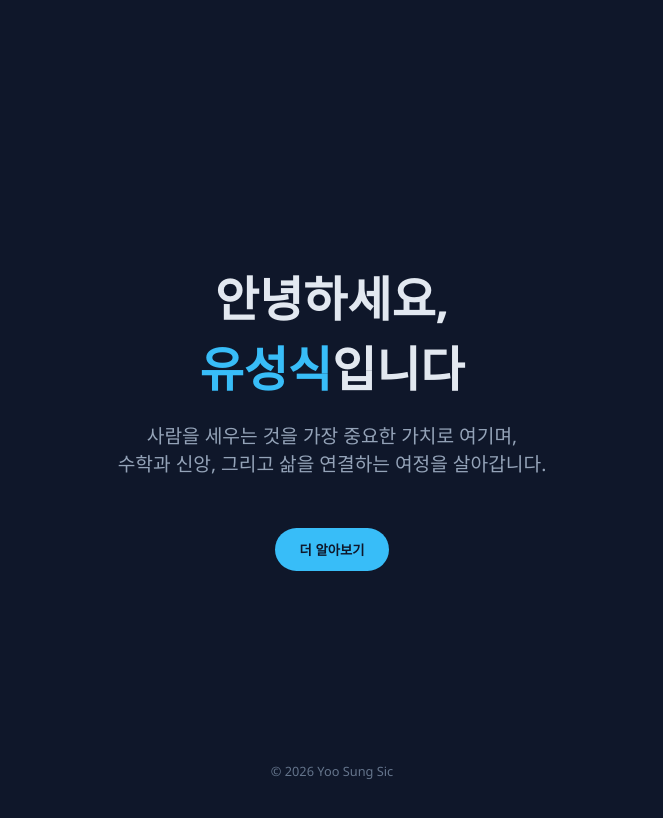
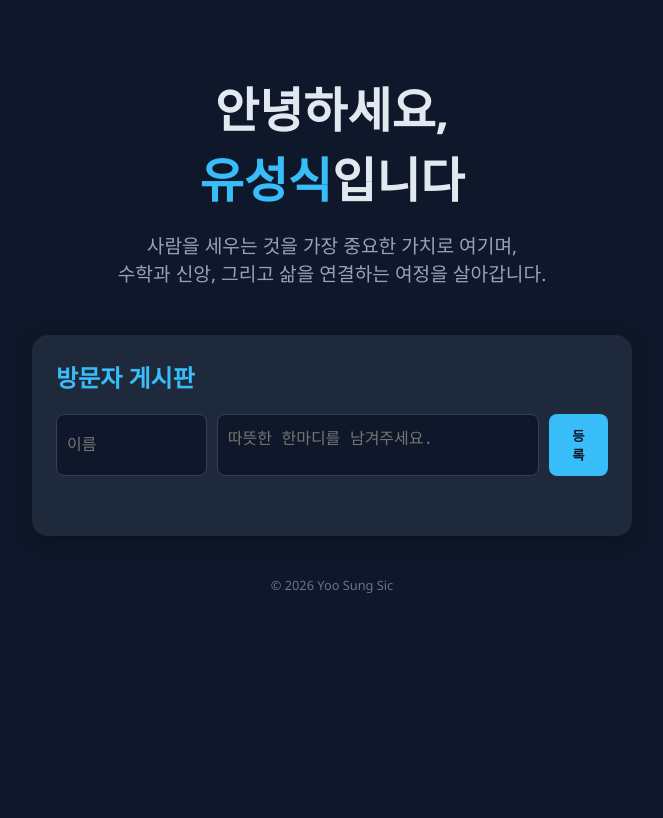
Before and after one commit to SungSicYoo/new_project, a plain HTML site: page index.html in a window 1280 px wide. Shown: the whole page, without its empty margins (308-971 px from the left). Drawn offline with Linux system fonts and the light colour scheme.

Commit message:
Add visitor board feature

```diff
--- a/index.html
+++ b/index.html
@@ -13,9 +13,14 @@
       display: flex;
       flex-direction: column;
       align-items: center;
-      justify-content: center;
-      height: 100vh;
+      min-height: 100vh;
       text-align: center;
+      padding: 40px 20px;
+    }
+
+    .container {
+      max-width: 600px;
+      width: 100%;
     }
 
     h1 {
@@ -26,18 +31,51 @@
     p {
       font-size: 1.2rem;
       color: #94a3b8;
-      max-width: 500px;
+      margin-bottom: 2rem;
     }
 
     .highlight {
       color: #38bdf8;
     }
 
-    .btn {
-      margin-top: 2rem;
-      padding: 12px 24px;
+    /* 게시판 스타일 */
+    .guestbook {
+      margin-top: 3rem;
+      background: #1e293b;
+      padding: 24px;
+      border-radius: 16px;
+      text-align: left;
+      box-shadow: 0 4px 20px rgba(0, 0, 0, 0.3);
+    }
+
+    .guestbook h2 {
+      margin-top: 0;
+      color: #38bdf8;
+      font-size: 1.5rem;
+    }
+
+    .input-group {
+      display: flex;
+      gap: 10px;
+      margin-bottom: 20px;
+    }
+
+    input, textarea {
+      background: #0f172a;
+      border: 1px solid #334155;
+      color: #e2e8f0;
+      padding: 10px;
+      border-radius: 8px;
+      font-size: 1rem;
+    }
+
+    input { width: 30%; }
+    textarea { width: 70%; flex-grow: 1; resize: none; height: 40px; }
+
+    .btn-submit {
+      padding: 10px 20px;
       border: none;
-      border-radius: 30px;
+      border-radius: 8px;
       background: #38bdf8;
       color: #0f172a;
       font-weight: bold;
@@ -45,33 +83,124 @@
       transition: 0.3s;
     }
 
-    .btn:hover {
-      background: #0ea5e9;
+    .btn-submit:hover { background: #0ea5e9; }
+
+    .message-list {
+      list-style: none;
+      padding: 0;
+      max-height: 300px;
+      overflow-y: auto;
+    }
+
+    .message-item {
+      background: #334155;
+      padding: 12px;
+      border-radius: 8px;
+      margin-bottom: 10px;
+      animation: fadeIn 0.5s ease-in-out;
+    }
+
+    .message-header {
+      display: flex;
+      justify-content: space-between;
+      font-size: 0.8rem;
+      color: #94a3b8;
+      margin-bottom: 5px;
+    }
+
+    .message-author { font-weight: bold; color: #38bdf8; }
+
+    @keyframes fadeIn {
+      from { opacity: 0; transform: translateY(10px); }
+      to { opacity: 1; transform: translateY(0); }
     }
 
     footer {
-      position: absolute;
-      bottom: 20px;
+      margin-top: 40px;
       font-size: 0.8rem;
       color: #64748b;
     }
   </style>
 </head>
 <body>
-  <div>
+  <div class="container">
     <h1>안녕하세요,<br><span class="highlight">유성식</span>입니다</h1>
     <p>
       사람을 세우는 것을 가장 중요한 가치로 여기며,<br>
       수학과 신앙, 그리고 삶을 연결하는 여정을 살아갑니다.
     </p>
 
-    <button class="btn" onclick="alert('곧 더 많은 이야기가 업데이트됩니다!')">
-      더 알아보기
-    </button>
+    <div class="guestbook">
+      <h2>방문자 게시판</h2>
+      <div class="input-group">
+        <input type="text" id="nameInput" placeholder="이름" maxlength="10">
+        <textarea id="messageInput" placeholder="따뜻한 한마디를 남겨주세요." maxlength="100"></textarea>
+        <button class="btn-submit" onclick="addMessage()">등록</button>
+      </div>
+      <ul id="messageList" class="message-list">
+        <!-- 메시지 출력 영역 -->
+      </ul>
+    </div>
   </div>
 
   <footer>
     © 2026 Yoo Sung Sic
   </footer>
+
+  <script>
+    const messageList = document.getElementById('messageList');
+
+    // 페이지 로드 시 기존 메시지 불러오기
+    window.onload = () => {
+      const savedMessages = JSON.parse(localStorage.getItem('messages') || '[]');
+      savedMessages.reverse().forEach(msg => renderMessage(msg));
+    };
+
+    function addMessage() {
+      const nameInput = document.getElementById('nameInput');
+      const messageInput = document.getElementById('messageInput');
+
+      if (!nameInput.value.trim() || !messageInput.value.trim()) {
+        alert('이름과 메시지를 모두 입력해주세요!');
+        return;
+      }
+
+      const newMessage = {
+        name: nameInput.value.trim(),
+        text: messageInput.value.trim(),
+        date: new Date().toLocaleString('ko-KR')
+      };
+
+      // 로컬 스토리지에 저장
+      const savedMessages = JSON.parse(localStorage.getItem('messages') || '[]');
+      savedMessages.push(newMessage);
+      localStorage.setItem('messages', JSON.stringify(savedMessages));
+
+      // 화면에 즉시 표시
+      renderMessage(newMessage, true);
+
+      // 입력창 초기화
+      nameInput.value = '';
+      messageInput.value = '';
+    }
+
+    function renderMessage(msg, isNew = false) {
+      const li = document.createElement('li');
+      li.className = 'message-item';
+      li.innerHTML = `
+        <div class="message-header">
+          <span class="message-author">${msg.name}</span>
+          <span>${msg.date}</span>
+        </div>
+        <div class="message-content">${msg.text}</div>
+      `;
+
+      if (isNew) {
+        messageList.prepend(li);
+      } else {
+        messageList.appendChild(li);
+      }
+    }
+  </script>
 </body>
 </html>
```
